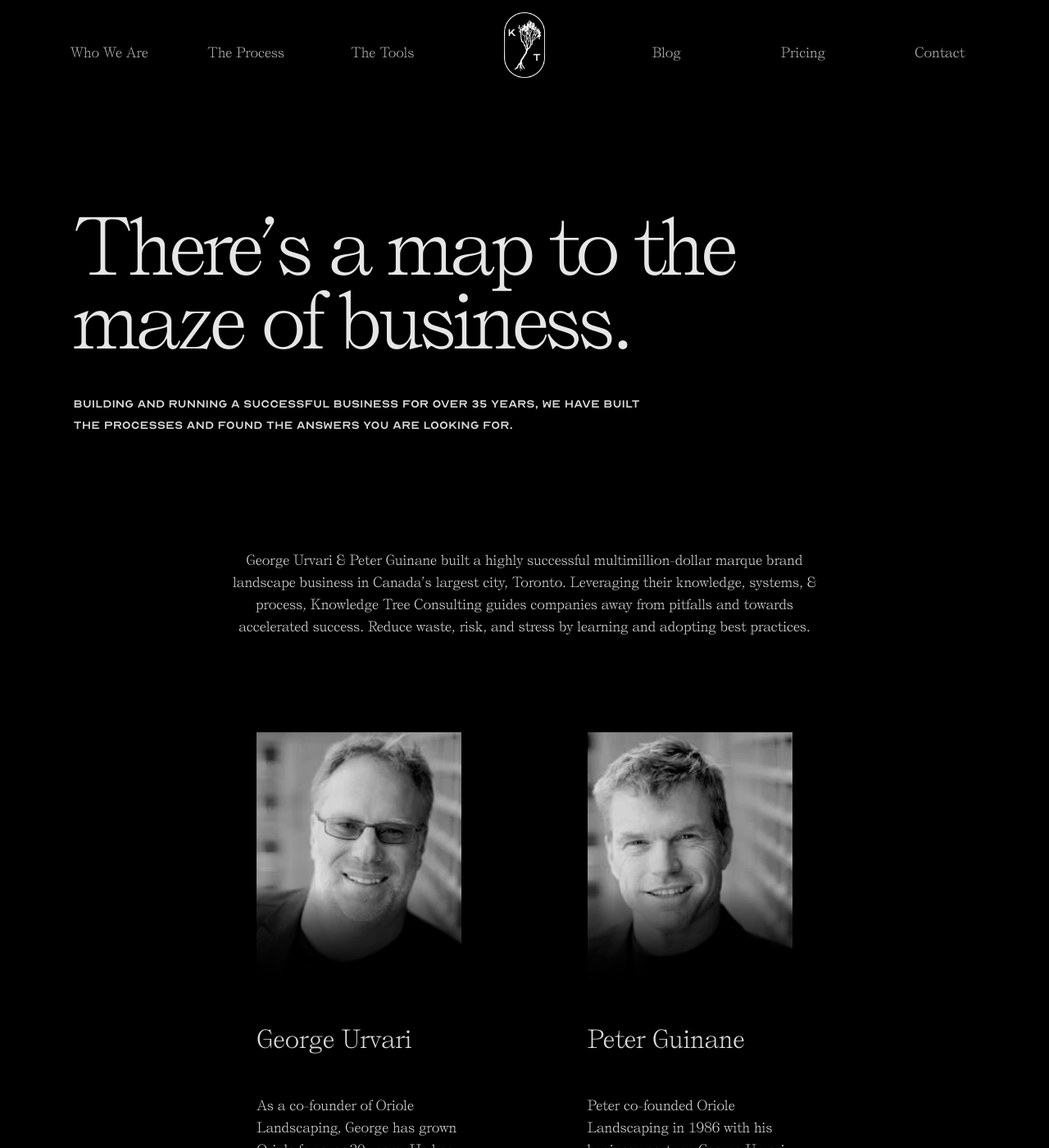
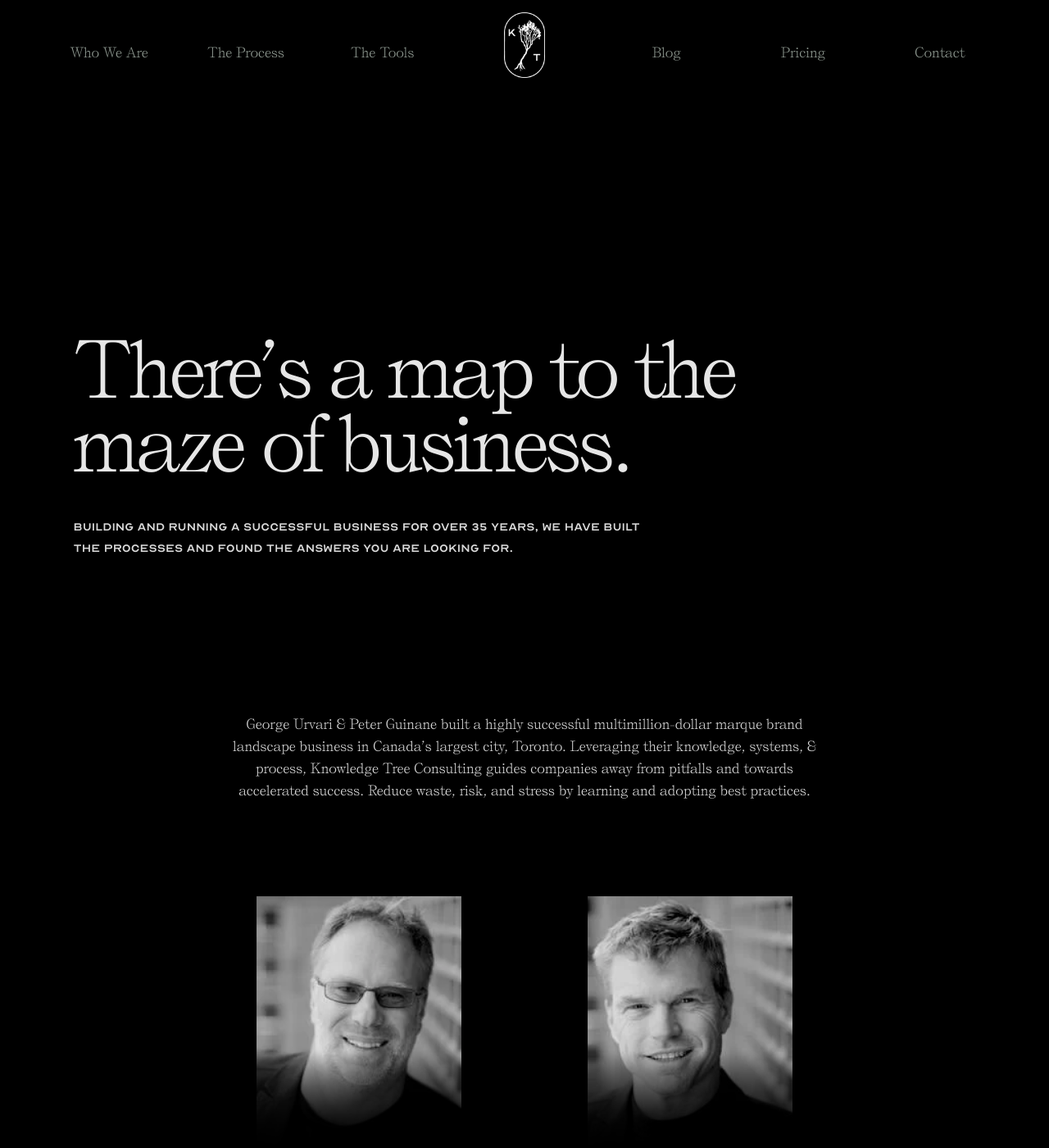
Before and after one commit to qjack001/Knowledge-Tree-Consulting, a Jekyll site: the page built from index.html, in a window 1280 px wide and 1400 px high. Shown: the whole window at 82% size. Built offline with Jekyll 4.4.1, drawn with Linux system fonts in a browser that asks for light colours; some web fonts are replaced.

Commit message:
Adjust style

```diff
--- a/_includes/hero.html
+++ b/_includes/hero.html
@@ -7,7 +7,7 @@
 <style>
 	#ktc-hero-2
 	{
-		margin: 100px 7%;
+		margin: 150px 7%;
 	}
 
 	#ktc-hero-2 p
@@ -35,48 +35,14 @@
 
 	@media screen and (max-width: 740px)
 	{
+		#ktc-hero-2
+		{
+			margin: 100px 7%;
+		}
+
 		#ktc-hero-2 h2
 		{
 			font-size: 12vw;
 		}
 	}
 </style>
-
-
-<!-- <div id="ktc-hero">
-    <h2>Take the business health survey</h2>
-    <ol>
-        <li>Identify your business problems</li>
-        <li>Prioritize your plan of action</li>
-        <li>Download your report</li>
-    </ol>
-    <a href="https://knowledgetreeconsulting.ca/survey.html">Go to survey</a>
-</div> -->
-
-<!-- <div id="hero-text">
-    <div id="typed-strings">
-        <p>Continual growth means adapting</p>
-        <p>Continual growth means improving</p>
-        <p>Continual growth means never fearing change</p>
-    </div>
-    <span id="typed"></span>
-</div>
-
-<script src="https://cdn.jsdelivr.net/npm/typed.js@2.0.9"></script>
-<script>
-    var typed = new Typed("#typed",
-    {
-        stringsElement: '#typed-strings',
-        typeSpeed: 50,
-        smartBackspace: true,
-        fadeOut: false,
-        backSpeed: 40,
-        backDelay: 1500,
-        showCursor: false,
-    });
-</script>
-<div id="scroll-icon">
-    <svg class="arrows" style="width:60px;height:20px;transform:scale(0.6);">
-        <path class="a1" d="M0 0 L30 18 L60 0" style="stroke:#fff;fill:transparent;stroke-width:2px;"></path>
-    </svg>
-</div> -->
--- a/style.css
+++ b/style.css
@@ -42,7 +42,7 @@
 
 :root
 {
-	--licen: #91aa99;
+	--licen: #8d978f;
 }
 
 
@@ -153,8 +153,7 @@ h3
 {
     font-family: "body", serif;
     font-weight: 100;
-    opacity: 0.7;
-    color: #fff;
+    color: var(--licen);
     text-decoration: none;
     transition: all 0.2s linear;
     height: 1.4rem;
@@ -164,7 +163,8 @@ h3
 
 #nav a:hover, #nav button:hover, #menu a:hover
 {
-    opacity: 1;
+	opacity: 1;
+	color: #fff;
 }
 
 #nav a::after, .cta-big::after
@@ -252,7 +252,7 @@ h3
 
 #home-content
 {
-    padding: 150px 0 0 0;
+    padding: 250px 0 0 0;
     background: #000;
     width: 100%;
     box-shadow: 0 0px 100px 0px #000;
@@ -437,8 +437,8 @@ p.about-right
 .process-card
 {
     color: black;
-    background-color: #fff;
-    opacity: 0.6;
+    background-color: var(--licen);
+    opacity: 1;
     border-radius: 8px;
     font-size: 0.8rem;
     padding: 10px;
```
